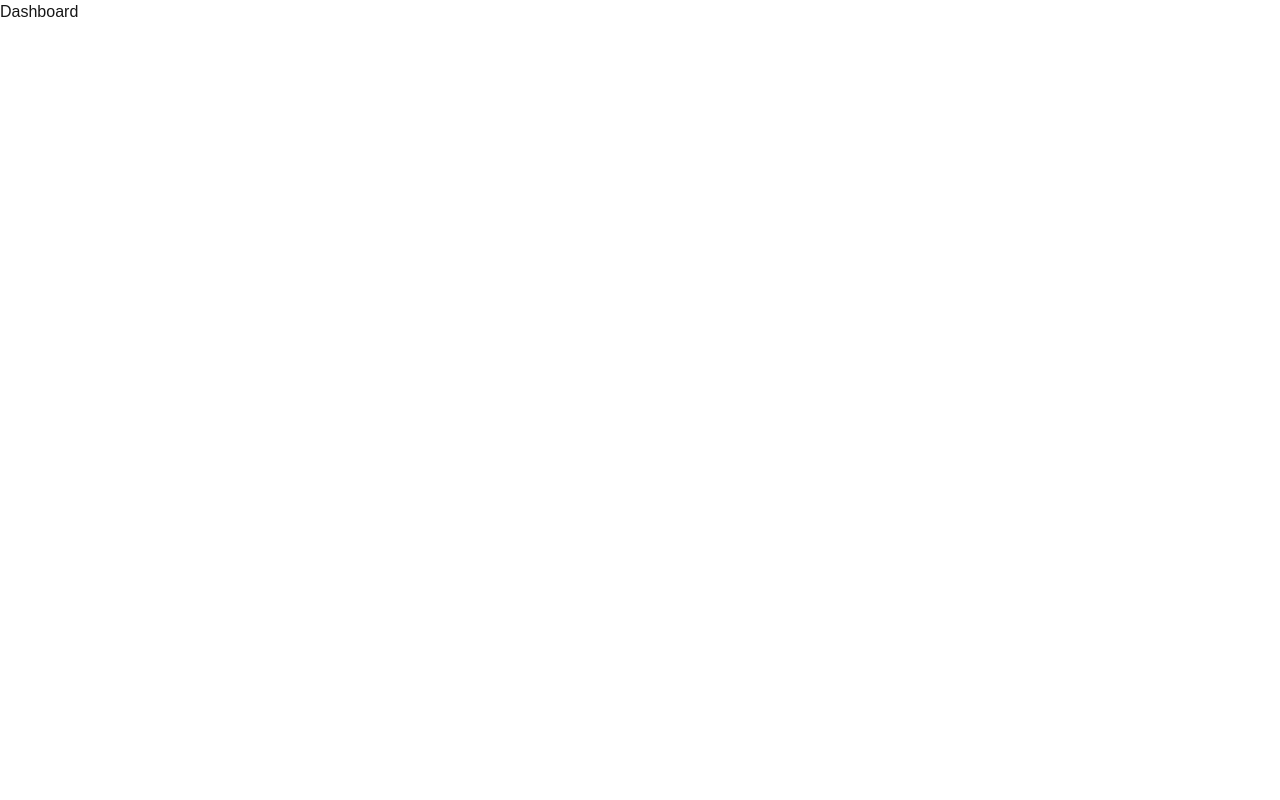
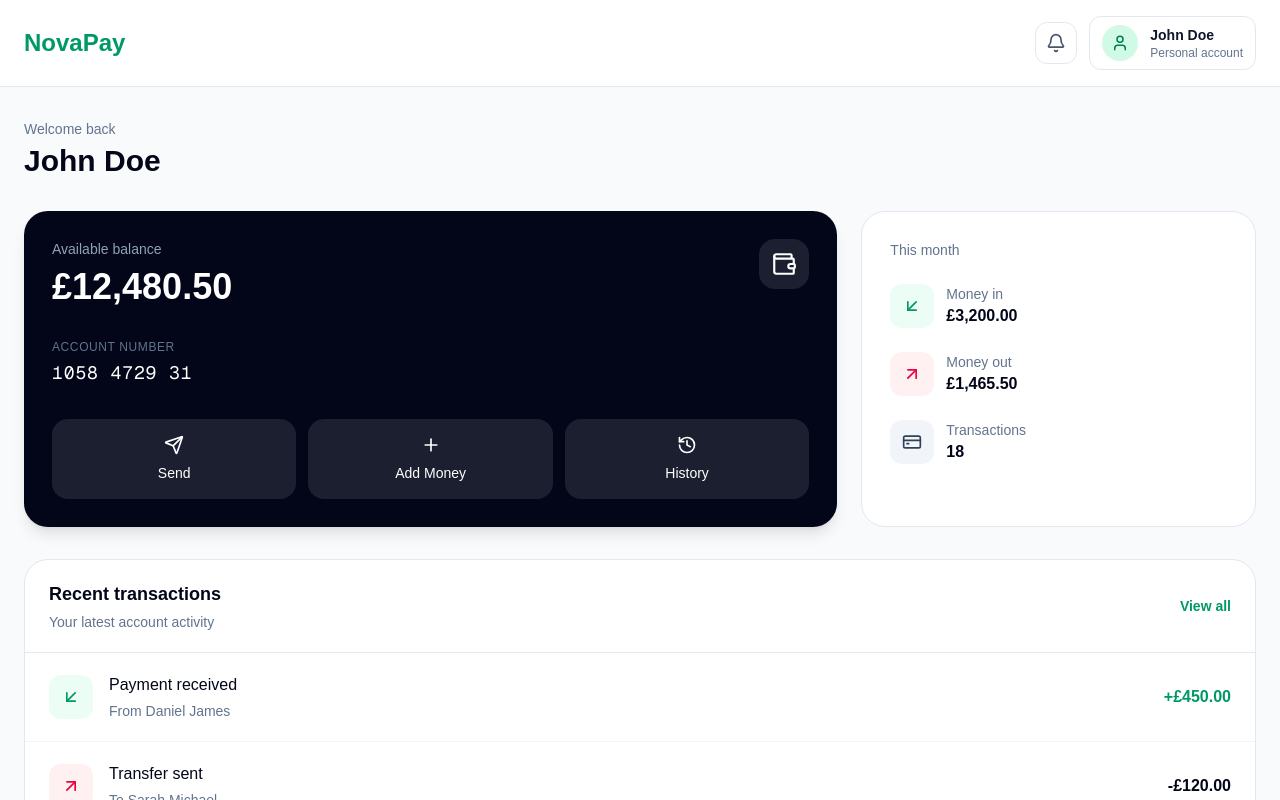
Before and after one commit to TM-Coder-A/fintech-app, a Next.js app: page /dashboard in a window 1280 px wide. Shown: the top 800 px of the page. Built offline with nearby package versions, Linux system fonts and the light colour scheme.

Commit message:
Day 6 - build fintech dashboard interface

```diff
--- a/app/dashboard/page.tsx
+++ b/app/dashboard/page.tsx
@@ -1,3 +1,274 @@
+import Link from "next/link";
+import {
+  ArrowDownLeft,
+  ArrowUpRight,
+  Bell,
+  CreditCard,
+  History,
+  Plus,
+  Send,
+  User,
+  Wallet,
+} from "lucide-react";
+
+const transactions = [
+  {
+    id: 1,
+    title: "Payment received",
+    subtitle: "From Daniel James",
+    amount: "+£450.00",
+    type: "credit",
+  },
+  {
+    id: 2,
+    title: "Transfer sent",
+    subtitle: "To Sarah Michael",
+    amount: "-£120.00",
+    type: "debit",
+  },
+  {
+    id: 3,
+    title: "Wallet funding",
+    subtitle: "Bank card",
+    amount: "+£1,000.00",
+    type: "credit",
+  },
+];
+
 export default function DashboardPage() {
-  return <main><h1>Dashboard</h1></main>;
+  return (
+    <main className="min-h-screen bg-slate-50">
+      <header className="border-b border-slate-200 bg-white">
+        <div className="mx-auto flex max-w-7xl items-center justify-between px-6 py-4">
+          <Link
+            href="/dashboard"
+            className="text-2xl font-bold text-emerald-600"
+          >
+            NovaPay
+          </Link>
+
+          <div className="flex items-center gap-3">
+            <button
+              type="button"
+              className="rounded-xl border border-slate-200 p-2.5 text-slate-600 hover:bg-slate-50"
+              aria-label="Notifications"
+            >
+              <Bell size={20} />
+            </button>
+
+            <Link
+              href="/profile"
+              className="flex items-center gap-3 rounded-xl border border-slate-200 px-3 py-2 hover:bg-slate-50"
+            >
+              <div className="flex h-9 w-9 items-center justify-center rounded-full bg-emerald-100 text-emerald-700">
+                <User size={18} />
+              </div>
+
+              <div className="hidden text-left sm:block">
+                <p className="text-sm font-semibold text-slate-900">
+                  John Doe
+                </p>
+                <p className="text-xs text-slate-500">
+                  Personal account
+                </p>
+              </div>
+            </Link>
+          </div>
+        </div>
+      </header>
+
+      <div className="mx-auto max-w-7xl px-6 py-8">
+        <div className="mb-8">
+          <p className="text-sm text-slate-500">
+            Welcome back
+          </p>
+
+          <h1 className="mt-1 text-3xl font-bold text-slate-950">
+            John Doe
+          </h1>
+        </div>
+
+        <div className="grid gap-6 lg:grid-cols-3">
+          <section className="rounded-3xl bg-slate-950 p-7 text-white shadow-lg lg:col-span-2">
+            <div className="flex items-start justify-between">
+              <div>
+                <p className="text-sm text-slate-400">
+                  Available balance
+                </p>
+
+                <h2 className="mt-2 text-4xl font-bold">
+                  £12,480.50
+                </h2>
+              </div>
+
+              <div className="rounded-2xl bg-white/10 p-3">
+                <Wallet size={26} />
+              </div>
+            </div>
+
+            <div className="mt-8">
+              <p className="text-xs uppercase tracking-wider text-slate-500">
+                Account number
+              </p>
+
+              <p className="mt-1 font-mono text-lg tracking-wider">
+                1058 4729 31
+              </p>
+            </div>
+
+            <div className="mt-8 grid grid-cols-3 gap-3">
+              <Link
+                href="/transfer"
+                className="flex flex-col items-center justify-center gap-2 rounded-2xl bg-white/10 p-4 text-sm font-medium transition hover:bg-white/15"
+              >
+                <Send size={20} />
+                Send
+              </Link>
+
+              <button
+                type="button"
+                className="flex flex-col items-center justify-center gap-2 rounded-2xl bg-white/10 p-4 text-sm font-medium transition hover:bg-white/15"
+              >
+                <Plus size={20} />
+                Add Money
+              </button>
+
+              <Link
+                href="/transactions"
+                className="flex flex-col items-center justify-center gap-2 rounded-2xl bg-white/10 p-4 text-sm font-medium transition hover:bg-white/15"
+              >
+                <History size={20} />
+                History
+              </Link>
+            </div>
+          </section>
+
+          <section className="rounded-3xl border border-slate-200 bg-white p-7">
+            <p className="text-sm font-medium text-slate-500">
+              This month
+            </p>
+
+            <div className="mt-6 space-y-6">
+              <div className="flex items-center justify-between">
+                <div className="flex items-center gap-3">
+                  <div className="rounded-xl bg-emerald-50 p-3 text-emerald-600">
+                    <ArrowDownLeft size={20} />
+                  </div>
+
+                  <div>
+                    <p className="text-sm text-slate-500">
+                      Money in
+                    </p>
+                    <p className="font-semibold text-slate-950">
+                      £3,200.00
+                    </p>
+                  </div>
+                </div>
+              </div>
+
+              <div className="flex items-center justify-between">
+                <div className="flex items-center gap-3">
+                  <div className="rounded-xl bg-rose-50 p-3 text-rose-600">
+                    <ArrowUpRight size={20} />
+                  </div>
+
+                  <div>
+                    <p className="text-sm text-slate-500">
+                      Money out
+                    </p>
+                    <p className="font-semibold text-slate-950">
+                      £1,465.50
+                    </p>
+                  </div>
+                </div>
+              </div>
+
+              <div className="flex items-center justify-between">
+                <div className="flex items-center gap-3">
+                  <div className="rounded-xl bg-slate-100 p-3 text-slate-700">
+                    <CreditCard size={20} />
+                  </div>
+
+                  <div>
+                    <p className="text-sm text-slate-500">
+                      Transactions
+                    </p>
+                    <p className="font-semibold text-slate-950">
+                      18
+                    </p>
+                  </div>
+                </div>
+              </div>
+            </div>
+          </section>
+        </div>
+
+        <section className="mt-8 rounded-3xl border border-slate-200 bg-white">
+          <div className="flex items-center justify-between border-b border-slate-200 px-6 py-5">
+            <div>
+              <h2 className="text-lg font-semibold text-slate-950">
+                Recent transactions
+              </h2>
+
+              <p className="mt-1 text-sm text-slate-500">
+                Your latest account activity
+              </p>
+            </div>
+
+            <Link
+              href="/transactions"
+              className="text-sm font-semibold text-emerald-600 hover:underline"
+            >
+              View all
+            </Link>
+          </div>
+
+          <div className="divide-y divide-slate-100">
+            {transactions.map((transaction) => (
+              <div
+                key={transaction.id}
+                className="flex items-center justify-between px-6 py-5"
+              >
+                <div className="flex items-center gap-4">
+                  <div
+                    className={
+                      transaction.type === "credit"
+                        ? "rounded-xl bg-emerald-50 p-3 text-emerald-600"
+                        : "rounded-xl bg-rose-50 p-3 text-rose-600"
+                    }
+                  >
+                    {transaction.type === "credit" ? (
+                      <ArrowDownLeft size={20} />
+                    ) : (
+                      <ArrowUpRight size={20} />
+                    )}
+                  </div>
+
+                  <div>
+                    <p className="font-medium text-slate-950">
+                      {transaction.title}
+                    </p>
+
+                    <p className="mt-1 text-sm text-slate-500">
+                      {transaction.subtitle}
+                    </p>
+                  </div>
+                </div>
+
+                <p
+                  className={
+                    transaction.type === "credit"
+                      ? "font-semibold text-emerald-600"
+                      : "font-semibold text-slate-950"
+                  }
+                >
+                  {transaction.amount}
+                </p>
+              </div>
+            ))}
+          </div>
+        </section>
+      </div>
+    </main>
+  );
 }
```
